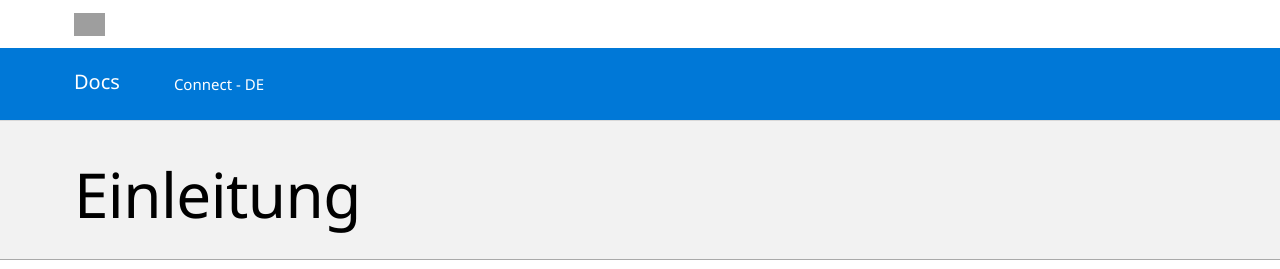
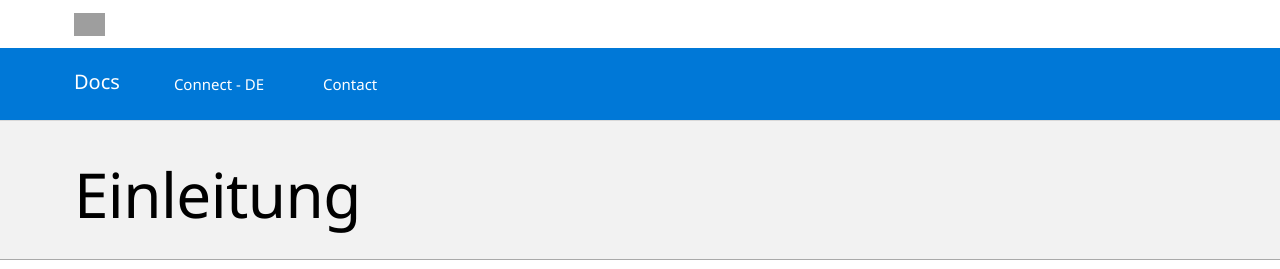
Before and after one commit to primesoft-group/oneoffixx-docs, a Jekyll site: the page built from _pages/connect/de/index.md, in a window 1280 px wide. Shown: the top 269 px of the page. Built offline with Jekyll 4.4.1, drawn with Linux system fonts in a browser that asks for light colours; nearby versions of some CDN libraries; some web fonts are replaced; grey boxes are pictures that could not be loaded.

Commit message:
contact added

```diff
--- a/_layouts/default.html
+++ b/_layouts/default.html
@@ -45,7 +45,7 @@
           </a>
 
         </div>
-        <div class="collapse navbar-collapse" id="bs-example-navbar-collapse-2">
+        <div class="collapse navbar-collapse">
           <ul class="nav navbar-nav">
             <li class="dropdown">
               <a href="{{ site.baseurl }}/connect/de/" class="dropdown-toggle" data-toggle="dropdown" role="button" aria-expanded="false">Connect - DE<i class="glyph glyph-chevron-down-2"></i></a>
@@ -77,6 +77,9 @@
                 -->
               </ul>
             </li>
+            <li>
+                <a class="color-type-secondary" href="http://en.oneoffixx.com/contact/">Contact</a>
+             </li>
           </ul>
         </div>
 
```
